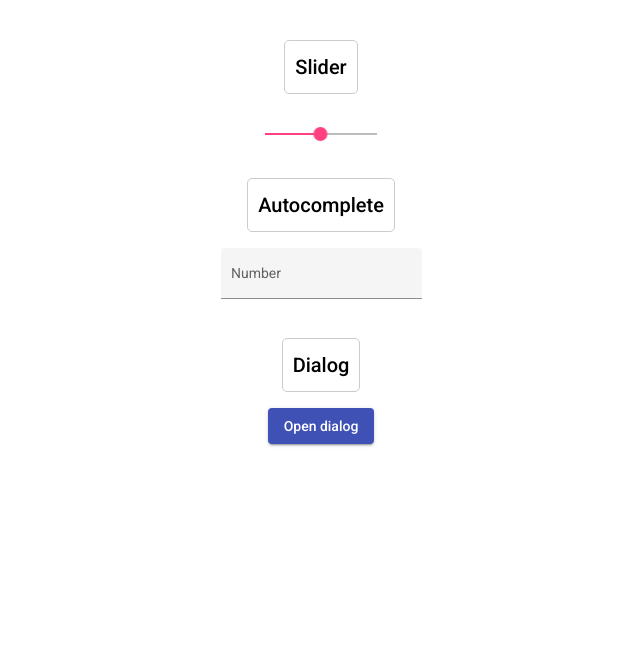
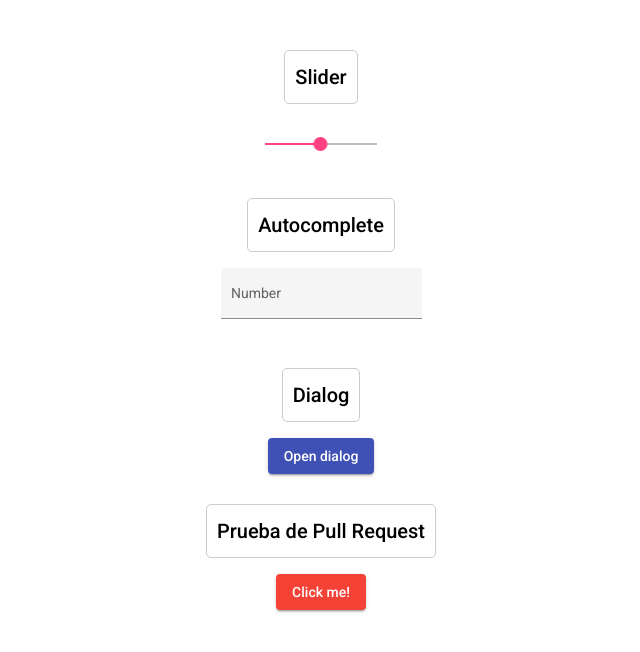
Before and after one commit to boterobpablo/test-angular-material, an Angular app: page / in a window 1280 px wide. Shown: the top 652 px of the page, without its empty margins (319-959 px from the left). Built offline with nearby package versions, Linux system fonts and the light colour scheme.

Commit message:
(test) add button pull request

```diff
--- a/src/app/app.component.css
+++ b/src/app/app.component.css
@@ -6,7 +6,7 @@
 }
 
 h2{
-	margin-top: 20px ;
+	margin-top: 30px ;
 	padding: 10px;
 	border: 1px solid #ccc;
 	border-radius: 5px;
--- a/src/app/app.component.html
+++ b/src/app/app.component.html
@@ -14,4 +14,9 @@
     Open dialog
   </button>
 
+  <h2>Prueba de Pull Request</h2>
+  <button mat-raised-button color="warn" (click)="showInConsole()">
+    Click me!
+  </button>
+
 </main>
--- a/src/app/app.component.ts
+++ b/src/app/app.component.ts
@@ -23,4 +23,9 @@ export class AppComponent {
       console.log(`Dialog result: ${result}`);
     })
   }
+
+  /* button pull request */
+  showInConsole(){
+    console.log('Button clicked');
+  }
 }
```
Also changed, not shown: 7 other files (tests, documents, lock files or other folders).
